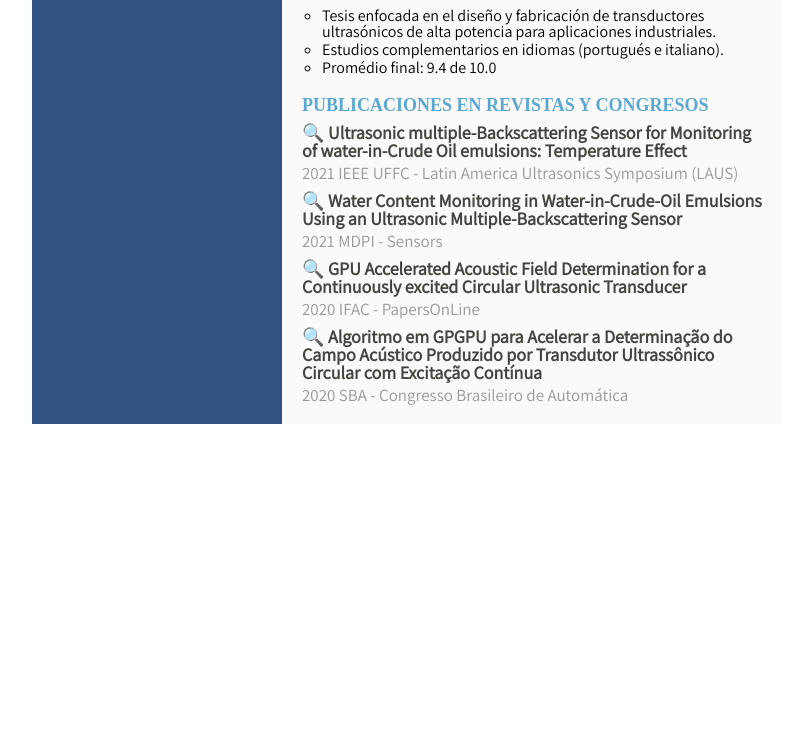
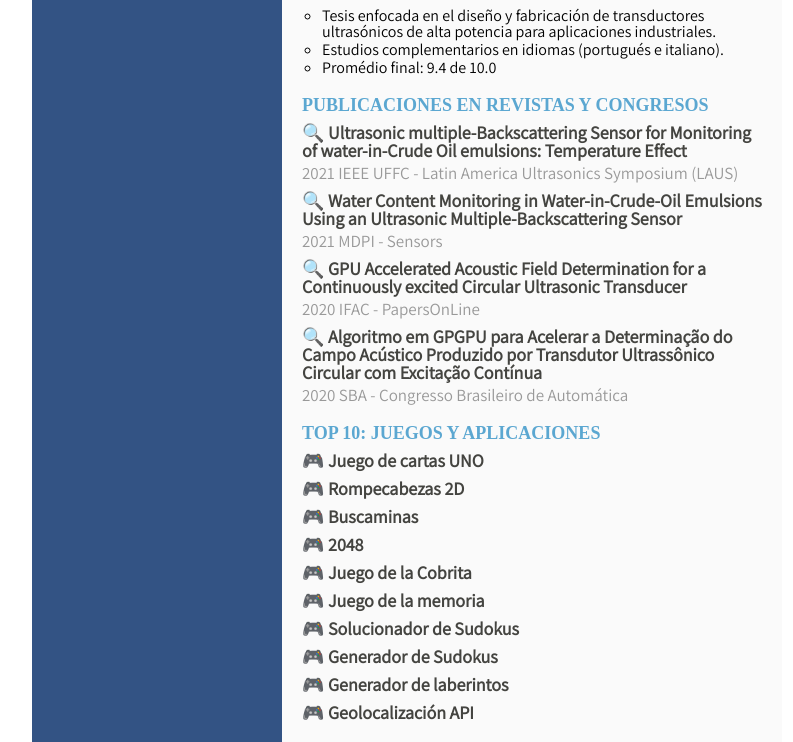
Before and after one commit to bettoalsur/my-resume-spanish, a plain HTML site: page index.html in a window 1280 px wide. Shown: the part 1015-1757 px from the top of the page, without its empty margins (233-1026 px from the left). Before the commit the page ends 1439 px from the top, so only its background shows below. Drawn offline with nearby package versions, Linux system fonts and the light colour scheme; a web font is replaced by a local one.

Commit message:
some links of games and apis were added to content

```diff
--- a/index.html
+++ b/index.html
@@ -232,6 +232,40 @@
                 </h5>
             </a>
 
+            <h3>
+                TOP 10: JUEGOS Y APLICACIONES
+            </h3>
+            <a href="https://bettoalsur.github.io/UNO-cards-game-JS/">
+                <h4>&#127918 Juego de cartas UNO</h4>
+            </a>
+            <a href="https://bettoalsur.github.io/2D-sliding-puzzle/">
+                <h4>&#127918 Rompecabezas 2D</h4>
+            </a>
+            <a href="https://bettoalsur.github.io/minesweeper-game-JS/">
+                <h4>&#127918 Buscaminas</h4>
+            </a>
+            <a href="https://bettoalsur.github.io/2048-game-JS/">
+                <h4>&#127918 2048</h4>
+            </a>
+            <a href="https://bettoalsur.github.io/snake-game/">
+                <h4>&#127918 Juego de la Cobrita</h4>
+            </a>
+            <a href="https://bettoalsur.github.io/memory-match-game/">
+                <h4>&#127918 Juego de la memoria</h4>
+            </a>
+            <a href="https://bettoalsur.github.io/sudoku-solver-JS/">
+                <h4>&#127918 Solucionador de Sudokus</h4>
+            </a>
+            <a href="https://bettoalsur.github.io/sudoku-generator-JS/">
+                <h4>&#127918 Generador de Sudokus</h4>
+            </a>
+            <a href="https://bettoalsur.github.io/maze-generation-algorithm/">
+                <h4>&#127918 Generador de laberintos</h4>
+            </a>
+            <a href="https://bettoalsur.github.io/backpacking-project/">
+                <h4>&#127918 Geolocalización API</h4>
+            </a>
+
 
         </div>
     </div>
```
